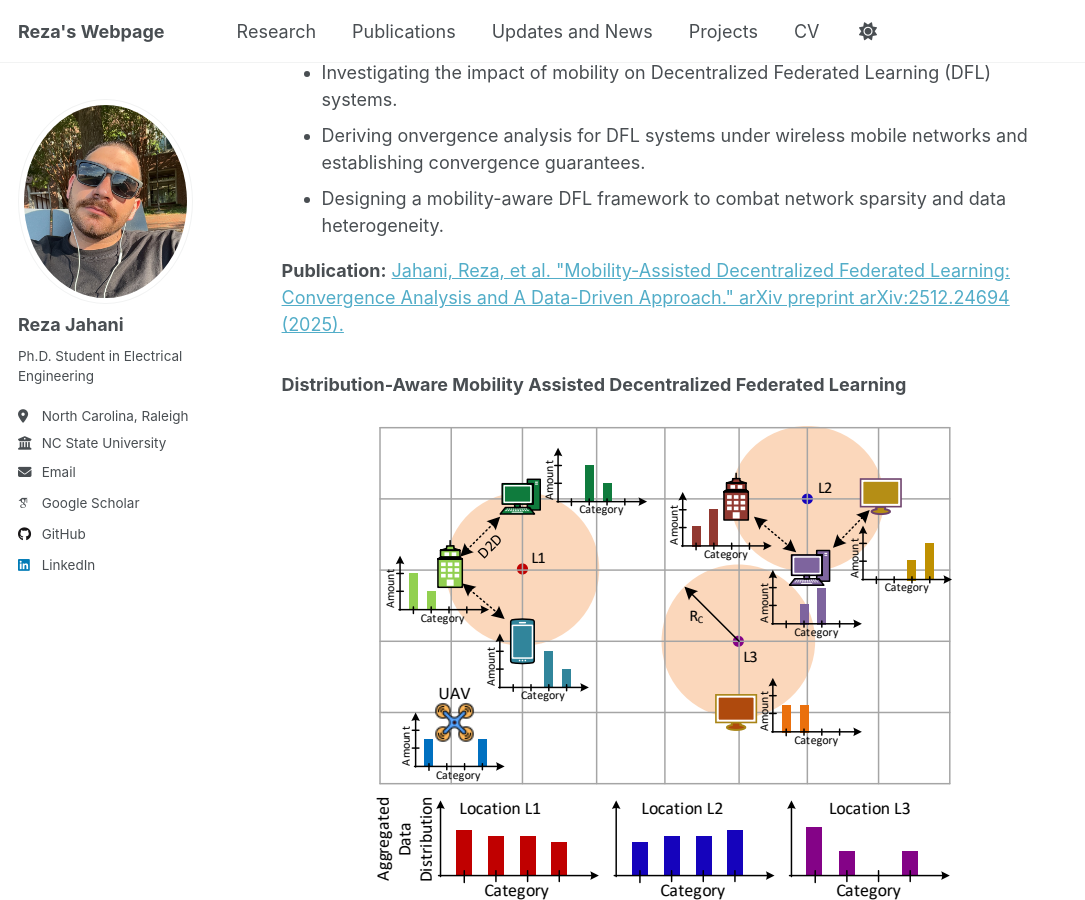
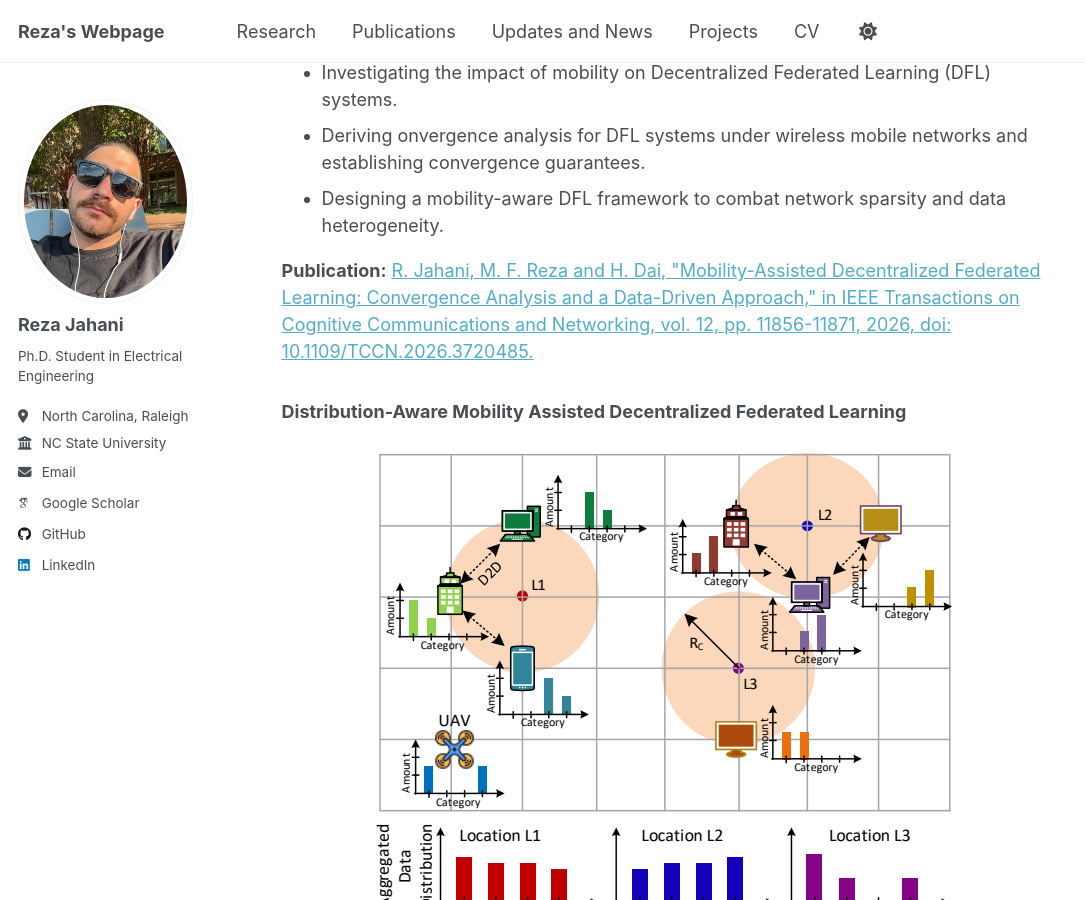
Before and after one commit to RezaJahanii/RezaJahanii.github.io, a Jekyll site: the page built from _pages/research.html, in a window 1280 px wide and 900 px high, scrolled down 1118 px. Shown: the whole window, without its empty margins (0-1085 px from the left). Built offline with Jekyll 4.4.1, drawn with Linux system fonts in a browser that asks for light colours; some web fonts are replaced; a script that is not in the unit is left out; some of the changed text lies outside the part shown.

Commit message:
Update research.html

```diff
--- a/_pages/research.html
+++ b/_pages/research.html
@@ -34,8 +34,8 @@ author_profile: true
     </ul>
 
     <p><strong>Publication:</strong>
-      <a href="https://arxiv.org/abs/2512.24694" target="_blank" rel="noopener noreferrer">
-        Jahani, Reza, et al. "Mobility-Assisted Decentralized Federated Learning: Convergence Analysis and A Data-Driven Approach." arXiv preprint arXiv:2512.24694 (2025).
+      <a href="https://ieeexplore.ieee.org/abstract/document/11643230" target="_blank" rel="noopener noreferrer">
+        R. Jahani, M. F. Reza and H. Dai, "Mobility-Assisted Decentralized Federated Learning: Convergence Analysis and a Data-Driven Approach," in IEEE Transactions on Cognitive Communications and Networking, vol. 12, pp. 11856-11871, 2026, doi: 10.1109/TCCN.2026.3720485.
       </a>
     </p>
 
@@ -76,7 +76,7 @@ author_profile: true
     </ul>
     <p><strong>Publication:</strong>
       <a href="https://www.sciencedirect.com/science/article/abs/pii/S0016003224001649" target="_blank" rel="noopener noreferrer">
-        ScienceDirect: Signal Processing (2024)
+        A. Fadakar, A. Jafari, P. Tavana, R. Jahani, and S. Akhavan, “Deep learning based 2d-doa estimation using l-shaped arrays,” Journal of the Franklin Institute, vol. 361, no. 6, p. 106743, 2024.
       </a>
     </p>
   </article>
```
